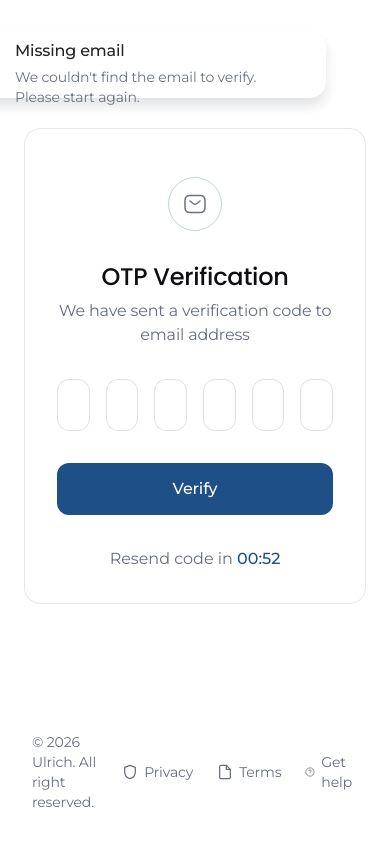
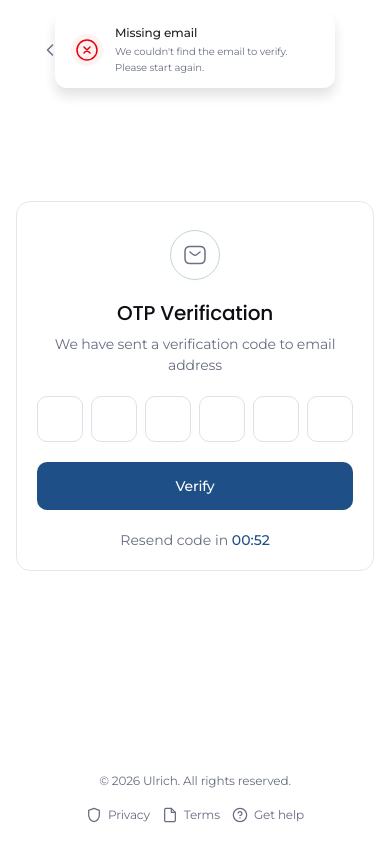
Before and after one commit to mobiprop/mobiprop, a Next.js app: page /verify-otp in a window 390 px wide. Both pictures are taken after a click on the button "Verify". Built offline with nearby package versions, Linux system fonts and the light colour scheme; no server answers.

Commit message:
dashboard update

```diff
--- /dev/null
+++ b/src/app/(auth)/password-reset-success/page.tsx
@@ -0,0 +1 @@
+export { metadata, default } from "../reset-success/page";
--- a/src/features/auth/OtpPage.tsx
+++ b/src/features/auth/OtpPage.tsx
@@ -163,45 +163,109 @@ export function OtpPageContent({ email: emailProp, backHref = "/register" }: Otp
       </Link>
 
       {/* Centered card */}
-      <div className="flex flex-1 items-center justify-center px-6 py-20">
-        <div className="w-full max-w-[500px] bg-white border border-[#e5e7eb] rounded-[16px] p-8 flex flex-col gap-8">
+      <div
+  className="
+    flex flex-1 items-center justify-center px-6 py-20
+    max-md:px-5 max-md:py-12
+    max-sm:px-4 max-sm:py-8
+  "
+>
+  <div
+    className="
+      w-full max-w-[500px] bg-white
+      border border-[#e5e7eb] rounded-[16px]
+      p-8 flex flex-col gap-8
+
+      max-md:p-6 max-md:gap-6
+      max-sm:p-5 max-sm:rounded-[14px] max-sm:gap-5
+    "
+  >
     {/* Icon */}
-          <div className="flex flex-col items-center gap-4">
-            <div className="p-4 rounded-full">
-              <div className="bg-white border border-[#c2d5d0] rounded-full p-[14px] shadow-[0px_2px_4px_0px_rgba(179,212,253,0.04)] flex items-center justify-center">
+    <div className="flex flex-col items-center gap-4 max-sm:gap-3">
+      <div className="p-4 max-sm:p-2">
+        <div
+          className="
+            bg-white border border-[#c2d5d0]
+            rounded-full p-[14px]
+            shadow-[0px_2px_4px_0px_rgba(179,212,253,0.04)]
+            flex items-center justify-center
+
+            max-sm:p-3
+          "
+        >
           <IconMailEnvelope />
         </div>
       </div>
 
       {/* Header text */}
       <div className="flex flex-col gap-2 items-center text-center w-full">
-              <p className="text-[24px] leading-[28px] tracking-[-0.24px] text-[#0d0d12] w-full" style={{ ...poppins, fontWeight: 500 }}>
+        <p
+          className="
+            text-[24px] leading-[28px]
+            tracking-[-0.24px] text-[#0d0d12] w-full
+
+            max-sm:text-[20px]
+            max-sm:leading-[26px]
+            max-sm:tracking-[-0.2px]
+          "
+          style={{ ...poppins, fontWeight: 500 }}
+        >
           OTP Verification
         </p>
-              <p className="text-[16px] leading-[24px] tracking-[-0.16px] text-[#666d80] w-full" style={{ ...mont, fontWeight: 400 }}>
+
+        <p
+          className="
+            text-[16px] leading-[24px]
+            tracking-[-0.16px] text-[#666d80] w-full
+
+            max-sm:text-[14px]
+            max-sm:leading-[21px]
+            max-sm:tracking-[-0.14px]
+          "
+          style={{ ...mont, fontWeight: 400 }}
+        >
           We have sent a verification code to email address{" "}
-                <span className="font-medium text-[#0d0d12]" style={mont}>{email}</span>
+          <span
+            className="font-medium text-[#0d0d12] break-all"
+            style={mont}
+          >
+            {email}
+          </span>
         </p>
       </div>
     </div>
 
     {/* OTP inputs */}
-          <div className="flex gap-4">
+    <div className="flex gap-4 max-md:gap-3 max-sm:gap-2">
       {otp.map((digit, i) => (
         <input
           key={i}
-                ref={(el) => { inputRefs.current[i] = el; }}
+          ref={(el) => {
+            inputRefs.current[i] = el;
+          }}
           type="text"
           inputMode="numeric"
           maxLength={1}
           value={digit}
           onChange={(e) => handleInput(i, e.target.value)}
           onKeyDown={(e) => handleKeyDown(i, e)}
-                className={`flex-1 min-w-0 w-0 h-[52px] text-center text-[24px] leading-[28px] tracking-[-0.24px] text-[#0d0d12] rounded-[12px] border outline-none transition-colors ${
+          className={`
+            flex-1 min-w-0 w-0 h-[52px]
+            text-center text-[24px] leading-[28px]
+            tracking-[-0.24px] text-[#0d0d12]
+            rounded-[12px] border outline-none transition-colors
+
+            max-sm:h-[46px]
+            max-sm:text-[20px]
+            max-sm:leading-[24px]
+            max-sm:rounded-[10px]
+
+            ${
               digit
                 ? "bg-[#f8fafc] border-[#1e4f86]"
                 : "bg-white border-[#dfe1e7] focus:border-[#1e4f86] focus:bg-[#f8fafc]"
-                }`}
+            }
+          `}
           style={{ ...poppins, fontWeight: 500 }}
         />
       ))}
@@ -212,25 +276,55 @@ export function OtpPageContent({ email: emailProp, backHref = "/register" }: Otp
       type="button"
       onClick={handleVerify}
       disabled={isVerifying}
-            className="w-full bg-[#1e4f86] text-white text-[16px] leading-[24px] tracking-[-0.16px] font-medium rounded-[12px] h-[52px] flex items-center justify-center hover:bg-[#1b487a] transition-colors disabled:opacity-60"
+      className="
+        w-full bg-[#1e4f86] text-white
+        text-[16px] leading-[24px]
+        tracking-[-0.16px] font-medium
+        rounded-[12px] h-[52px]
+        flex items-center justify-center
+        hover:bg-[#1b487a] transition-colors
+        disabled:opacity-60
+
+        max-sm:h-[48px]
+        max-sm:text-[14px]
+        max-sm:leading-[20px]
+        max-sm:rounded-[10px]
+      "
       style={mont}
     >
       {isVerifying ? "Verifying…" : "Verify"}
     </button>
 
     {/* Resend */}
-          <p className="text-[16px] leading-[24px] text-[#666d80] text-center" style={{ ...mont, fontWeight: 400 }}>
+    <p
+      className="
+        text-[16px] leading-[24px]
+        text-[#666d80] text-center
+
+        max-sm:text-[14px]
+        max-sm:leading-[20px]
+      "
+      style={{ ...mont, fontWeight: 400 }}
+    >
       {seconds > 0 ? (
         <>
           Resend code in{" "}
-                <span className="text-[#1e4f86] font-medium" style={mont}>{formatTime(seconds)}</span>
+          <span
+            className="text-[#1e4f86] font-medium"
+            style={mont}
+          >
+            {formatTime(seconds)}
+          </span>
         </>
       ) : (
         <button
           type="button"
           onClick={handleResend}
           disabled={isResending}
-                className="text-[#1e4f86] font-medium hover:underline disabled:opacity-60"
+          className="
+            text-[#1e4f86] font-medium
+            hover:underline disabled:opacity-60
+          "
           style={mont}
         >
           {isResending ? "Sending…" : "Resend code"}
@@ -241,19 +335,74 @@ export function OtpPageContent({ email: emailProp, backHref = "/register" }: Otp
 </div>
 
       {/* Footer */}
-      <div className="shrink-0 flex items-center justify-between px-8 pb-8">
-        <span className="text-[14px] leading-[20px] tracking-[-0.14px] text-[#666d80]" style={{ ...mont, fontWeight: 400 }}>
-          © 2026 Ulrich. All right reserved.
+      <div
+  className="
+    shrink-0 flex items-center justify-between px-8 pb-8
+
+    max-md:flex-col
+    max-md:items-center
+    max-md:gap-4
+    max-md:px-5
+    max-md:pb-5
+
+    max-sm:px-4
+  "
+>
+  <span
+    className="
+      text-[14px] leading-[20px]
+      tracking-[-0.14px] text-[#666d80]
+
+      max-md:text-center
+      max-sm:text-[12px]
+      max-sm:leading-[18px]
+    "
+    style={{ ...mont, fontWeight: 400 }}
+  >
+    © 2026 Ulrich. All rights reserved.
   </span>
-        <div className="flex items-center gap-6">
+
+  <div
+    className="
+      flex items-center gap-6
+
+      max-md:flex-wrap
+      max-md:justify-center
+      max-md:gap-x-5
+      max-md:gap-y-3
+
+      max-sm:gap-x-3
+    "
+  >
     {[
       { icon: <IconShield />, label: "Privacy", href: "/privacy" },
       { icon: <IconFile />, label: "Terms", href: "/terms" },
       { icon: <IconHelp />, label: "Get help", href: "/help" },
     ].map(({ icon, label, href }) => (
-            <Link key={label} href={href} className="flex items-center gap-[6px] text-[#666d80] hover:text-[#0d0d12] transition-colors">
+      <Link
+        key={label}
+        href={href}
+        className="
+          flex items-center gap-[6px]
+          text-[#666d80]
+          transition-colors
+          hover:text-[#0d0d12]
+        "
+      >
         {icon}
-              <span className="text-[14px] leading-[20px] tracking-[-0.14px]" style={{ ...mont, fontWeight: 400 }}>{label}</span>
+
+        <span
+          className="
+            text-[14px] leading-[20px]
+            tracking-[-0.14px]
+
+            max-sm:text-[12px]
+            max-sm:leading-[18px]
+          "
+          style={{ ...mont, fontWeight: 400 }}
+        >
+          {label}
+        </span>
       </Link>
     ))}
   </div>
--- a/src/features/auth/PasswordResetSuccessPage.tsx
+++ b/src/features/auth/PasswordResetSuccessPage.tsx
@@ -1,14 +1,36 @@
+import Image from "next/image";
 import Link from "next/link";
 import { AuthRightPanel } from "./components/AuthRightPanel";
 import { AuthLogo } from "./components/AuthLogo";
 
 function IconCheckCircle() {
   return (
-    <div className="relative size-[103px] rounded-full flex items-center justify-center" style={{ background: "linear-gradient(135deg, #ecfdf3, #d1fae5)" }}>
-      <div className="size-[85px] rounded-full bg-[#ecfdf3] flex items-center justify-center">
-        <svg width="48" height="48" viewBox="0 0 48 48" fill="none">
-          <circle cx="24" cy="24" r="20" stroke="#10b981" strokeWidth="2"/>
-          <path d="M15 24l7 7 11-14" stroke="#10b981" strokeWidth="2.5" strokeLinecap="round" strokeLinejoin="round"/>
+    <div
+      className="relative flex size-[88px] items-center justify-center rounded-full sm:size-[96px] lg:size-[103px]"
+      style={{
+        background: "linear-gradient(135deg, #ecfdf3, #d1fae5)",
+      }}
+    >
+      <div className="flex size-[72px] items-center justify-center rounded-full bg-[#ecfdf3] sm:size-[78px] lg:size-[85px]">
+        <svg
+          className="size-10 sm:size-11 lg:size-12"
+          viewBox="0 0 48 48"
+          fill="none"
+        >
+          <circle
+            cx="24"
+            cy="24"
+            r="20"
+            stroke="#10b981"
+            strokeWidth="2"
+          />
+          <path
+            d="M15 24l7 7 11-14"
+            stroke="#10b981"
+            strokeWidth="2.5"
+            strokeLinecap="round"
+            strokeLinejoin="round"
+          />
         </svg>
       </div>
     </div>
@@ -18,69 +40,112 @@ function IconCheckCircle() {
 function IconArrowLeft() {
   return (
     <svg width="20" height="20" viewBox="0 0 20 20" fill="none">
-      <path d="M12.5 5l-5 5 5 5" stroke="#6a7282" strokeWidth="1.5" strokeLinecap="round" strokeLinejoin="round"/>
+      <path
+        d="M12.5 5l-5 5 5 5"
+        stroke="#6a7282"
+        strokeWidth="1.5"
+        strokeLinecap="round"
+        strokeLinejoin="round"
+      />
     </svg>
   );
 }
 
 export function PasswordResetSuccessPageContent() {
-  const mont = { fontFamily: "'Montserrat', sans-serif" };
-  const poppins = { fontFamily: "'Poppins', sans-serif" };
+  const mont = {
+    fontFamily: "'Montserrat', sans-serif",
+  };
+
+  const poppins = {
+    fontFamily: "'Poppins', sans-serif",
+  };
 
   return (
-    <div className="min-h-screen bg-white flex w-full">
-      {/* ── Left panel ── */}
-      <div className="flex flex-col flex-1 min-h-screen pt-8 pb-7">
+    <div className="flex min-h-screen w-full bg-white">
+      {/* Left panel */}
+      <div className="flex min-h-screen w-full flex-col px-5 pb-5 pt-5 sm:px-8 sm:pb-7 sm:pt-7 lg:flex-1 lg:px-0 lg:pt-8">
         <AuthLogo />
 
-        <div className="flex flex-1 items-center justify-center px-6">
-          <div className="w-full max-w-[475px] flex flex-col items-center gap-4">
+        <main className="flex flex-1 items-center justify-center py-8 sm:px-6 sm:py-10 lg:py-6">
+          <div className="flex w-full max-w-[475px] flex-col items-center gap-4">
             {/* Green check icon */}
-            <div className="flex items-center justify-center size-[120px]">
-              <IconCheckCircle />
+            <div className="flex size-[100px] items-center justify-center sm:size-[110px] lg:size-[120px]">
+              <Image
+    src="/assets/figma-temp/UserProfile/check-icon.svg"
+    alt="Password reset successful"
+    width={103}
+    height={103}
+    priority
+    className="size-[88px] sm:size-[96px] lg:size-[103px]"
+  />
             </div>
 
-            {/* Text + button */}
-            <div className="flex flex-col gap-[39px] items-center w-full">
-              <div className="flex flex-col gap-3 items-center text-center w-[399px]">
+            {/* Text and button */}
+            <div className="flex w-full flex-col items-center gap-8 sm:gap-[39px]">
+              <div className="flex w-full max-w-[399px] flex-col items-center gap-3 text-center">
                 <h1
-                  className="text-[32px] leading-[44px] tracking-[-0.32px] text-[#0d2138]"
-                  style={{ ...poppins, fontWeight: 600 }}
+                  className="text-[25px] leading-[34px] tracking-[-0.25px] text-[#0d2138] sm:text-[28px] sm:leading-[39px] lg:text-[32px] lg:leading-[44px] lg:tracking-[-0.32px]"
+                  style={{
+                    ...poppins,
+                    fontWeight: 600,
+                  }}
                 >
                   Your Password has been Successfully Reset!
                 </h1>
+
                 <p
-                  className="text-[16px] leading-[24px] tracking-[-0.16px] text-[#2b3038]"
-                  style={{ ...mont, fontWeight: 400 }}
+                  className="max-w-[420px] text-[14px] leading-[22px] tracking-[-0.14px] text-[#2b3038] sm:text-[15px] sm:leading-[23px] lg:text-[16px] lg:leading-[24px] lg:tracking-[-0.16px]"
+                  style={{
+                    ...mont,
+                    fontWeight: 400,
+                  }}
                 >
-                  Your password has been updated securely. You can now sign in with your new password.
+                  Your password has been updated securely. You can now sign in
+                  with your new password.
                 </p>
               </div>
 
               <Link
                 href="/login"
-                className="w-full bg-[#1e4f86] border border-[#1b487a] text-white text-[16px] leading-[24px] tracking-[-0.16px] font-medium rounded-[12px] px-2 py-[14px] flex items-center justify-center hover:bg-[#1b487a] transition-colors"
+                className="flex w-full items-center justify-center rounded-[12px] border border-[#1b487a] bg-[#1e4f86] px-4 py-[13px] text-[15px] font-medium leading-[24px] tracking-[-0.15px] text-white transition-colors hover:bg-[#1b487a] sm:py-[14px] sm:text-[16px] sm:tracking-[-0.16px]"
                 style={mont}
               >
                 Sign In
               </Link>
             </div>
           </div>
-        </div>
+        </main>
 
         {/* Bottom links */}
-        <div className="shrink-0 flex items-center justify-between px-10">
-          <Link href="/" className="flex items-center gap-[6px] text-[#6a7282] hover:text-[#0d2138] transition-colors" style={{ ...mont, fontWeight: 400, fontSize: "16px", lineHeight: "20px" }}>
+        <footer className="flex shrink-0 items-center justify-between gap-4 sm:px-2 lg:px-10">
+          <Link
+            href="/"
+            className="flex items-center gap-[6px] whitespace-nowrap text-[#6a7282] transition-colors hover:text-[#0d2138]"
+            style={{
+              ...mont,
+              fontWeight: 400,
+              fontSize: "14px",
+              lineHeight: "20px",
+            }}
+          >
             <IconArrowLeft />
             Back to home
           </Link>
-          <Link href="/login" className="text-[16px] leading-[20px] font-medium text-[#2b3038] hover:text-[#1e4f86] transition-colors" style={mont}>
+
+          <Link
+            href="/login"
+            className="whitespace-nowrap text-[14px] font-medium leading-[20px] text-[#2b3038] transition-colors hover:text-[#1e4f86] sm:text-[16px]"
+            style={mont}
+          >
             Sign In
           </Link>
-        </div>
+        </footer>
       </div>
 
-      <AuthRightPanel />
+      {/* Right panel only on desktop */}
+      <div className="hidden lg:block">
+        <AuthRightPanel />
+      </div>
     </div>
   );
 }
--- a/src/features/auth/components/AuthBanner.tsx
+++ b/src/features/auth/components/AuthBanner.tsx
@@ -10,8 +10,13 @@ type AuthBannerProps = {
 function IconCircleX() {
   return (
     <svg width="24" height="24" viewBox="0 0 24 24" fill="none">
-      <circle cx="12" cy="12" r="10" stroke="#e7000b" strokeWidth="1.5"/>
-      <path d="M15 9l-6 6M9 9l6 6" stroke="#e7000b" strokeWidth="1.5" strokeLinecap="round"/>
+      <circle cx="12" cy="12" r="10" stroke="#e7000b" strokeWidth="1.5" />
+      <path
+        d="M15 9l-6 6M9 9l6 6"
+        stroke="#e7000b"
+        strokeWidth="1.5"
+        strokeLinecap="round"
+      />
     </svg>
   );
 }
@@ -19,8 +24,14 @@ function IconCircleX() {
 function IconCircleCheck() {
   return (
     <svg width="24" height="24" viewBox="0 0 24 24" fill="none">
-      <circle cx="12" cy="12" r="10" stroke="#10b981" strokeWidth="1.5"/>
-      <path d="M8 12l3 3 5-5" stroke="#10b981" strokeWidth="1.5" strokeLinecap="round" strokeLinejoin="round"/>
+      <circle cx="12" cy="12" r="10" stroke="#10b981" strokeWidth="1.5" />
+      <path
+        d="M8 12l3 3 5-5"
+        stroke="#10b981"
+        strokeWidth="1.5"
+        strokeLinecap="round"
+        strokeLinejoin="round"
+      />
     </svg>
   );
 }
@@ -28,21 +39,52 @@ function IconCircleCheck() {
 export function AuthBanner({ type, title, message }: AuthBannerProps) {
   const isError = type === "error";
   return (
-    <div className="fixed top-8 right-16 z-50 bg-white rounded-[16px] shadow-[0px_8px_12px_rgba(16,24,40,0.12)] flex flex-col items-start pb-px pt-[17px] px-[25px] w-[400px]">
-      <div className="flex gap-4 h-12 items-center w-full">
-        <div className={`${isError ? "bg-[#fef3f2]" : "bg-[#ecfdf5]"} rounded-full shrink-0 size-12 flex items-center justify-center`}>
+    <div
+      className="
+    fixed left-1/2 top-3 z-50
+    w-[calc(100%-24px)] max-w-[280px]
+    -translate-x-1/2
+    rounded-[12px] bg-white
+    px-4 py-3
+    shadow-[0px_8px_12px_rgba(16,24,40,0.12)]
+    sm:top-4 sm:max-w-[320px] sm:px-5
+    lg:absolute lg:left-1/2 lg:top-3 lg:max-w-[240px]
+    xl:max-w-[300px]
+  "
+    >
+      <div className="flex items-center gap-3 sm:gap-4">
+        <div
+          className={`
+        flex size-8 shrink-0 items-center justify-center rounded-full
+        sm:size-10
+        ${isError ? "bg-[#fef3f2]" : "bg-[#ecfdf5]"}
+      `}
+        >
           {isError ? <IconCircleX /> : <IconCircleCheck />}
         </div>
-        <div className="flex flex-col gap-1 flex-1 min-w-0">
+
+        <div className="min-w-0 flex-1">
           <p
-            className="font-medium text-[16px] leading-[24px] tracking-[-0.16px] text-[#232323]"
+            className="
+          text-[12px] font-medium leading-[18px]
+          tracking-[-0.12px] text-[#232323]
+          sm:text-[14px] sm:leading-[20px]
+        "
             style={{ fontFamily: "'Montserrat', sans-serif" }}
           >
             {title}
           </p>
+
           <p
-            className="text-[14px] leading-[20px] tracking-[-0.14px] text-[#6a7282]"
-            style={{ fontFamily: "'Montserrat', sans-serif", fontWeight: 400 }}
+            className="
+          mt-0.5 text-[10px] leading-4
+          tracking-[-0.1px] text-[#6a7282]
+          sm:text-[12px] sm:leading-[18px]
+        "
+            style={{
+              fontFamily: "'Montserrat', sans-serif",
+              fontWeight: 400,
+            }}
           >
             {message}
           </p>
```
Also changed, not shown: src/features/auth/ForgotPasswordPage.tsx (+11 -1 lines), src/features/auth/LoginPage.tsx (+11 -1 lines), src/features/auth/NewPasswordPage.tsx (+11 -1 lines), src/features/auth/SignUpPage.tsx (+17 -5 lines), public/assets/figma-temp/UserProfile/check-icon.svg (added). Lines whose indentation alone changed are shown as unchanged.
